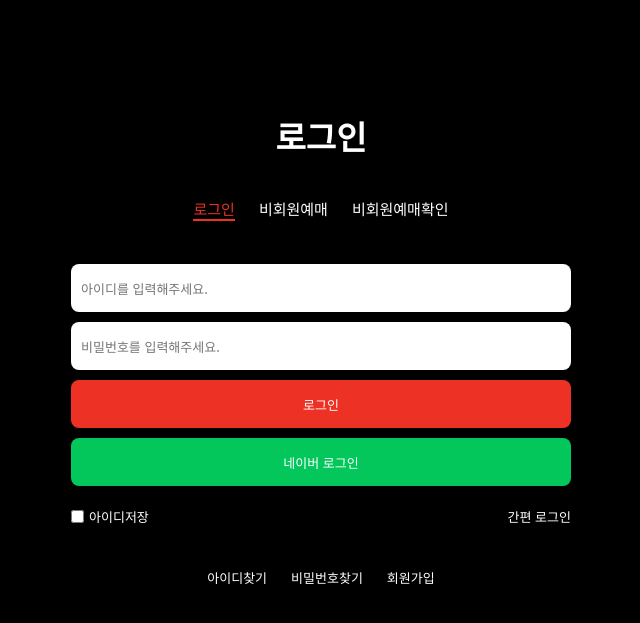
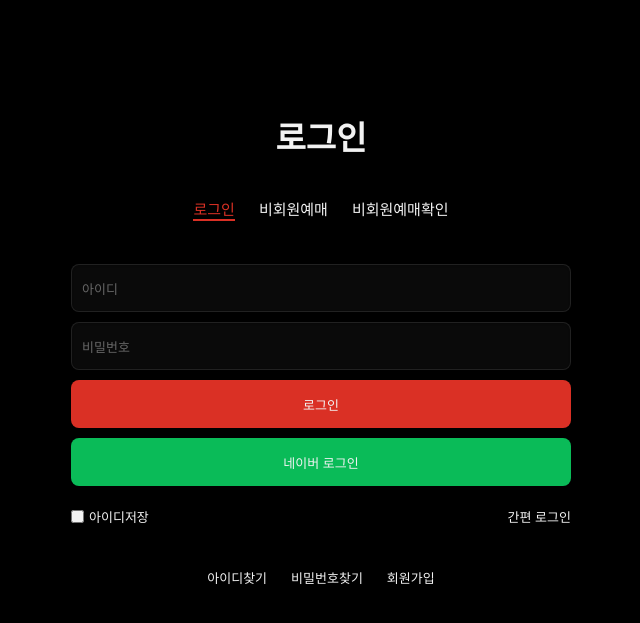
Before and after one commit to Ha-im/Renewal_project_Cgv, a PHP site: page /login.html in a window 1280 px wide. Shown: the top 623 px of the page, without its empty margins (319-959 px from the left). Run offline with PHP 8.4, Linux system fonts and the light colour scheme.

Commit message:
로그인 로그아웃 페이지 css 및 font-size 공통

```diff
--- a/css/login.css
+++ b/css/login.css
@@ -4,6 +4,9 @@ body{
     color:#fff;
     font-size:13px;
     font-family: "Noto Sans KR", sans-serif;
+}
+.container {
+    filter: brightness(0.95) saturate(0.95);
 }
 .title{
     margin-top:120px;
@@ -31,6 +34,33 @@ input{
     outline: none;
     border:none;
 }
+input[type="text"],input[type="password"],input[type="tel"]{
+    background: rgba(255, 255, 255, 0.04);
+    border: 1px solid rgba(255, 255, 255, 0.1);
+    box-shadow: inset 0 1px 2px rgba(0, 0, 0, 0.15);
+
+    color: #ddd;
+    font-size: 15px;
+    font-family: 'Segoe UI', Tahoma, Geneva, Verdana, sans-serif;
+
+    transition: border-color 0.25s ease, box-shadow 0.25s ease, background-color 0.25s ease;
+}
+input[type="text"]:focus,input[type="password"]:focus,input[type="tel"]:focus {
+    background: rgba(255, 255, 255, 0.07);
+    border-color: rgba(255, 255, 255, 0.3);
+    box-shadow: inset 0 2px 4px rgba(0, 0, 0, 0.2), 0 0 8px rgba(255, 255, 255, 0.15);
+}
+input[type="text"]::placeholder,input[type="password"]::placeholder,input[type="tel"]::placeholder {
+    color: rgba(255,255,255,0.4);
+    transition: color 0.3s ease;
+    font-size:13px;
+    font-weight: 300;
+}
+
+input[type="text"]:focus::placeholder,input[type="password"]:focus::placeholder,input[type="tel"]:focus::placeholder {
+    color: rgba(255,255,255,0.15);
+}
+
 input[type="checkbox"],input[type="radio"]{
     width:13px;
     height:13px;
--- a/login.html
+++ b/login.html
@@ -43,9 +43,9 @@
           <fieldset>
             <div class="form-group">
               <label for="userid" class="visually-hidden">아이디 입력</label>
-              <input type="text" id="userid" name="userid" placeholder="아이디를 입력해주세요.">
+              <input type="text" id="userid" name="userid" placeholder="아이디">
               <label for="password" class="visually-hidden">비밀번호 입력</label>
-              <input type="text" id="password" name="password" placeholder="비밀번호를 입력해주세요." >
+              <input type="password" id="password" name="password" placeholder="비밀번호" >
               <label for="submitBtn" class="visually-hidden">로그인버튼</label>
               <input type="submit" id="submitBtn" name="submitBtn" value="로그인" >
             </div>
@@ -74,21 +74,21 @@
           <fieldset>
             <div class="form-group">
               <label for="dob" class="visually-hidden">생년월일 입력</label>
-              <input type="text" id="dob" name="dob" placeholder="생년월일을 입력해주세요(010101)" aria-required="true">
+              <input type="text" id="dob" name="dob" placeholder="생년월일" aria-required="true">
               <div class="tel_ok">
                 <label for="phone" class="visually-hidden">휴대폰번호 입력</label>
-                <input type="tel" id="phone" name="phone" placeholder="휴대폰번호를 입력해주세요(01012345678)" aria-required="true">
+                <input type="tel" id="phone" name="phone" placeholder="휴대폰번호" aria-required="true">
                 <label for="verification" class="visually-hidden">인증번호받기버튼</label>
                 <input type="button" class="button" id="verification" name="verification" value="인증번호받기">
               </div>
               <div class="verification_ok">
                 <label for="confirm" class="visually-hidden">인증번호 입력</label>
-                <input type="number" id="confirm" name="confirm" placeholder="인증번호를 입력해주세요." aria-required="true">
+                <input type="text" id="confirm" name="confirm" placeholder="인증번호" aria-required="true">
                 <label for="verification_complete" class="visually-hidden">인증번호확인하기버튼</label>
                 <input type="button" class="button" id="verification_complete" name="verification_complete" value="인증번호확인">
               </div>
               <label for="password2" class="visually-hidden">비밀번호입력</label>
-              <input type="password" id="password2" name="password2" placeholder="비밀번호를 입력해주세요." aria-required="true">
+              <input type="password" id="password2" name="password2" placeholder="비밀번호" aria-required="true">
               <label for="password_complete" class="visually-hidden">비밀번호확인칸</label>
               <input type="password" id="password_complete" name="password_complete" placeholder="비밀번호 확인" aria-required="true">
               <div class="privacy_label_box">
@@ -150,10 +150,10 @@
           <fieldset>
             <div class="form-group">
               <label for="dob2" class="visually-hidden">생년월일 입력</label>
-              <input type="text" id="dob2" name="dob2" placeholder="생년월일을 입력해주세요(010101)" aria-required="true">
+              <input type="text" id="dob2" name="dob2" placeholder="생년월일" aria-required="true">
               <div class="tel_ok">
                 <label for="phone1" class="visually-hidden">휴대폰번호 입력</label>
-                <input type="tel" id="phone1" name="phone1" placeholder="휴대폰번호를 입력해주세요(01012345678)" aria-required="true">
+                <input type="tel" id="phone1" name="phone1" placeholder="휴대폰번호" aria-required="true">
                 <label for="dob3" class="visually-hidden">인증번호받기버튼</label>
                 <input type="button" class="button" id="dob3" name="dob3" value="인증번호받기">
               </div>
```
Also changed, not shown: Signup.html (+31 -0 lines).
